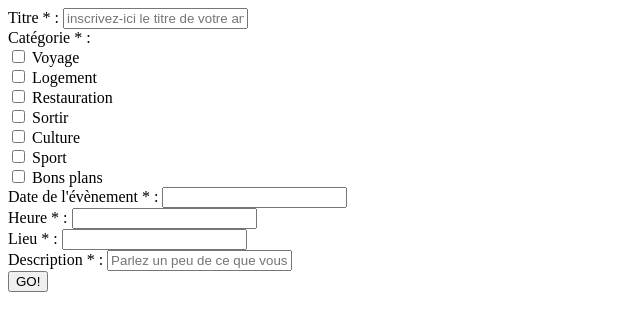
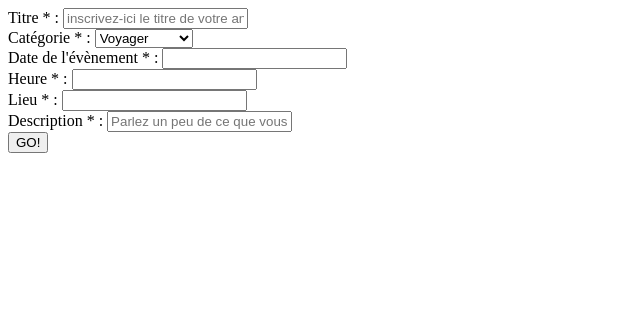
Before and after one commit to LeoArthaud/Workshop-3-C-U, a PHP site: page /php/Add_Event.php in a window 1280 px wide. Shown: the top 331 px of the page, without its empty margins (0-640 px from the left). Run offline with PHP 8.4, Linux system fonts and the light colour scheme; some libraries are stand-ins or nearby versions.

Commit message:
liste add_event

```diff
--- a/Camp'Us/php/Add_Event.php
+++ b/Camp'Us/php/Add_Event.php
@@ -9,43 +9,16 @@
 
             <label for="titre"> Titre * </label> : <input type="text" name="titre" id="titre" placeholder="inscrivez-ici le titre de votre annonce"> <br>
 
-            <div>
-            <label for="categorie"> Catégorie * </label> :
-                    <div>
-                    <input class="form-check-input" type="checkbox" name="voyager">
-                    <label class="form-check-label" for="inlineCheckbox1">Voyage</label>
-                    </div>
-
-                    <div>
-                    <input class="form-check-input" type="checkbox" name="loger">
-                    <label class="form-check-label" for="inlineCheckbox1">Logement</label>
-                    </div>
-
-                    <div>
-                    <input class="form-check-input" type="checkbox" name="restauration">
-                    <label class="form-check-label" for="inlineCheckbox1">Restauration</label>
-                    </div>
-
-                    <div>
-                    <input class="form-check-input" type="checkbox" name="sortir">
-                    <label class="form-check-label" for="inlineCheckbox1">Sortir</label>
-                    </div>
-
-                    <div>
-                    <input class="form-check-input" type="checkbox" name="culture">
-                    <label class="form-check-label" for="inlineCheckbox1">Culture</label>
-                    </div>
-
-                    <div>
-                    <input class="form-check-input" type="checkbox" name="sport">
-                    <label class="form-check-label" for="inlineCheckbox1">Sport</label>
-                    </div>
-
-                    <div>
-                    <input class="form-check-input" type="checkbox" name="bonsplans">
-                    <label class="form-check-label" for="inlineCheckbox1">Bons plans</label>
-                    </div>
-            </div>
+            <label for="promo"> Catégorie * </label> :
+                    <select name="promo" id="promo">
+                        <option value="voyager">Voyager</option>
+                        <option value="loger">Loger</option>
+                        <option value="restauration">Restauration</option>
+                        <option value="sortir">Sortir</option>
+                        <option value="culture">Culture</option>
+                        <option value="sport">Sport</option>
+                        <option value="bonsplans">Bons plans</option>
+                    </select> <br>
 
             <label for="datev"> Date de l'évènement * </label> : <input type="text" name="datev" id="datev"> <br>
             <label for="heure"> Heure * </label> : <input type="text" name="heure" id="heure"> <br>
```
Also changed, not shown: Camp'Us/php/Add_Event_POST.php (+5 -3 lines).
